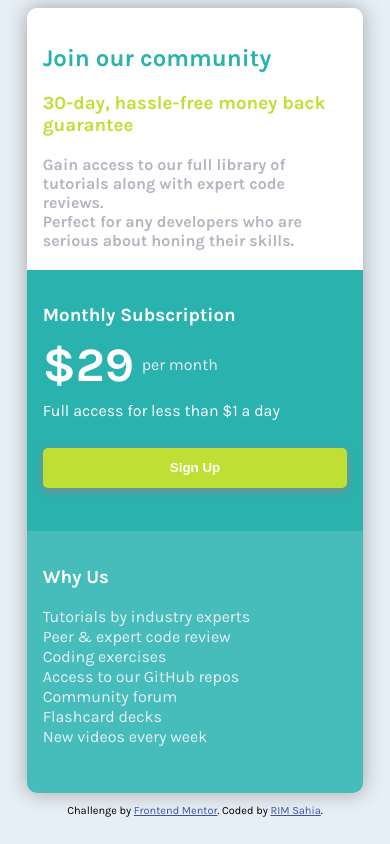
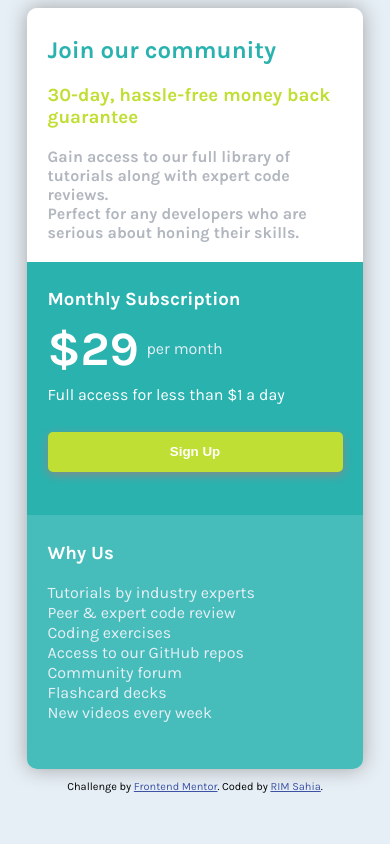
Before and after one commit to rimsahia/single-price, a plain HTML site: page index.html in a window 390 px wide. Drawn offline with Linux system fonts and the light colour scheme.

Commit message:
padding edit 3

```diff
--- a/style.css
+++ b/style.css
@@ -131,8 +131,8 @@ p.light-text{
 .light-blue{
   width: 100%;
   padding-bottom: 0px;
-  padding-top:1rem;
-  padding-inline: 1rem;
+  padding-top:0.5rem;
+  padding-inline: 1.3rem;
 }
 .dark-blue{
   border-radius: 0px;
```
